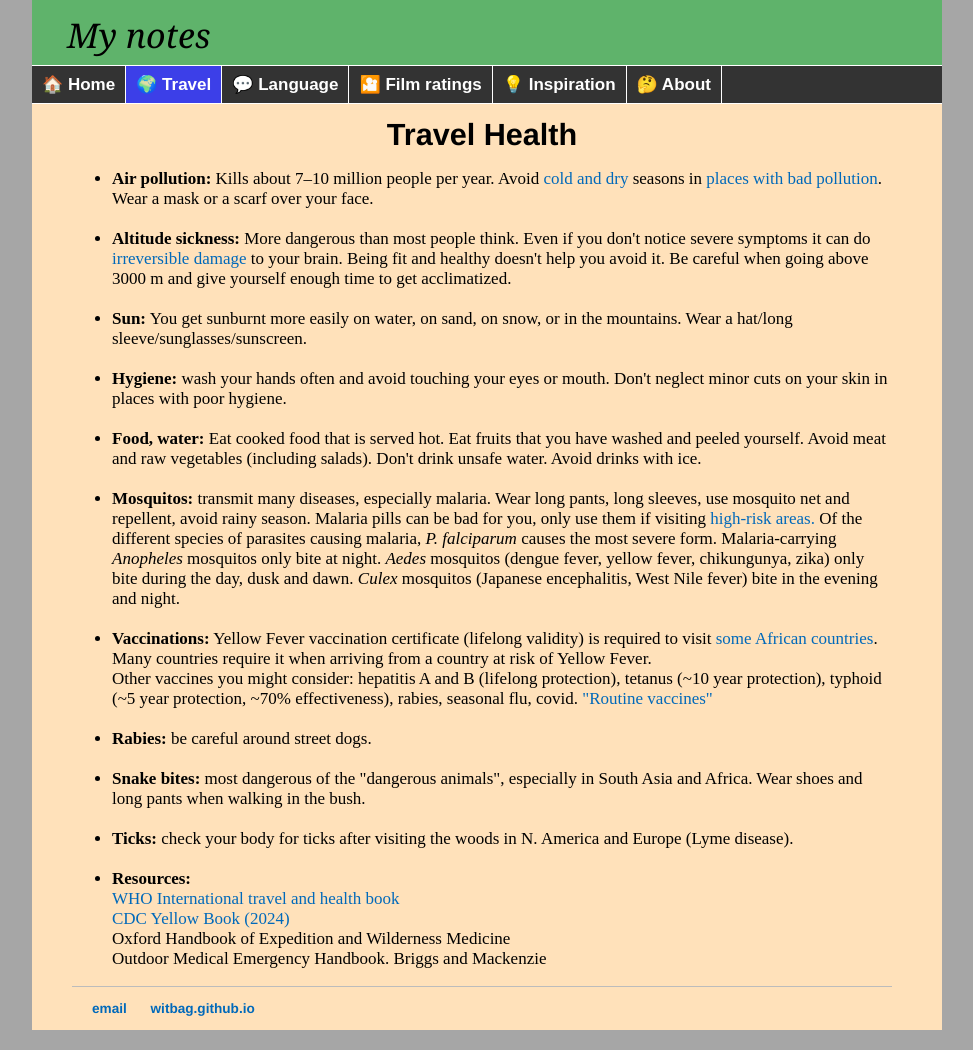
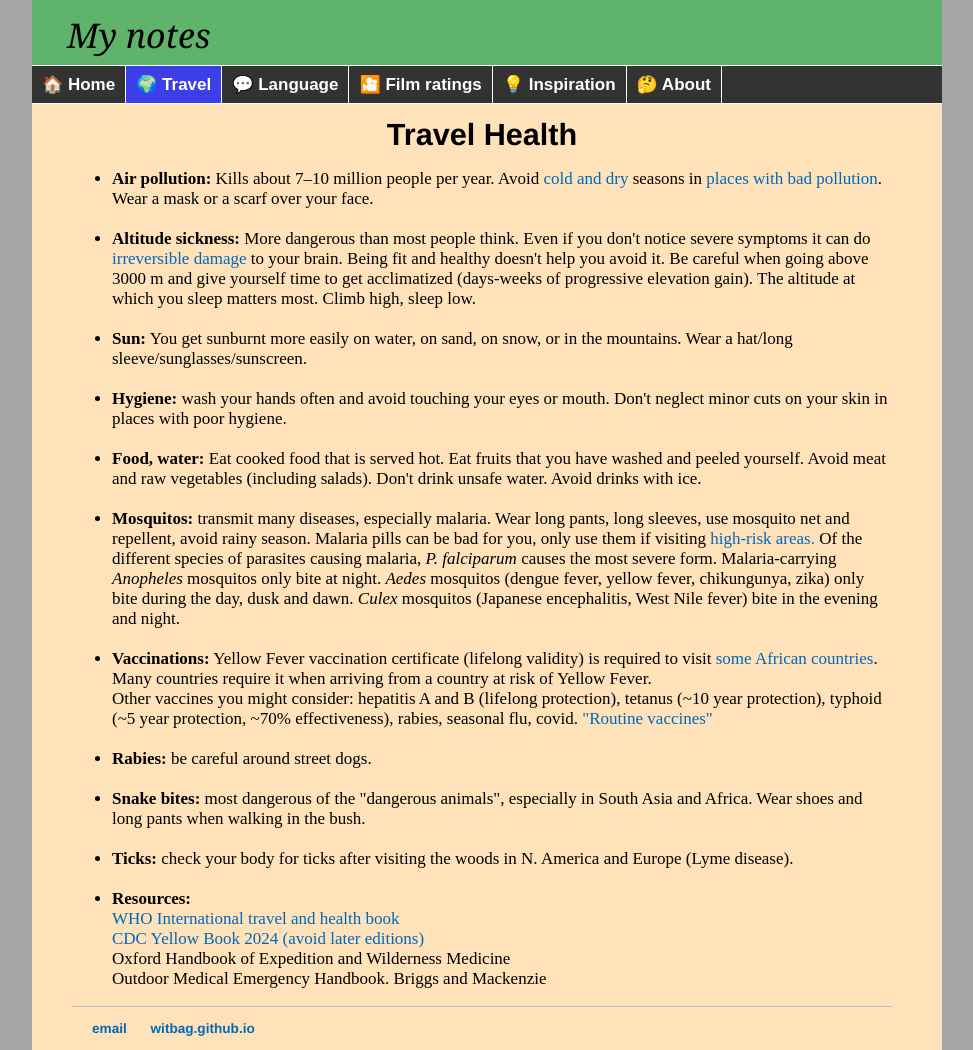
Before and after one commit to witbag/witbag.github.io, a Jekyll site: the page built from travel/health.html, in a window 1280 px wide. Shown: the whole page, without its empty margins (153-1126 px from the left). Built offline with Jekyll 4.4.1, drawn with Linux system fonts in a browser that asks for light colours.

Commit message:
Update health.html

```diff
--- a/travel/health.html
+++ b/travel/health.html
@@ -9,9 +9,9 @@ title: Travel advice
 <center><h2>Travel Health</h2></center>
 
 <ul>
-<li><b>Air pollution:</b> Kills about 7–10 million people per year. Avoid <a href="http://climatemaps.romgens.com/" target=_blank>cold and dry</a> seasons in <a href="https://ehp.niehs.nih.gov/cms/asset/b2e69e34-f2f6-4321-a4e8-6a4dd11462db/ehp.1408646.g003.jpg" target=_blank>places with bad pollution</a>. Wear a mask or a scarf over your face.<br>
+<li><b>Air pollution:</b> Kills about 7–10 million people per year. Avoid <a href="http://climatemaps.romgens.com/" target=_blank>cold and dry</a> seasons in <a href="https://pmc.ncbi.nlm.nih.gov/articles/PMC4314252/figure/f3/" target=_blank>places with bad pollution</a>. Wear a mask or a scarf over your face.<br>
 <br>
-<li><b>Altitude sickness:</b> More dangerous than most people think. Even if you don't notice severe symptoms it can do <a href="https://doi.org/10.1016/j.amjmed.2005.07.062" target=_blank>irreversible damage</a> to your brain. Being fit and healthy doesn't help you avoid it. Be careful when going above 3000 m and give yourself enough time to get acclimatized. <br>
+<li><b>Altitude sickness:</b> More dangerous than most people think. Even if you don't notice severe symptoms it can do <a href="https://doi.org/10.1016/j.amjmed.2005.07.062" target=_blank>irreversible damage</a> to your brain. Being fit and healthy doesn't help you avoid it. Be careful when going above 3000 m and give yourself time to get acclimatized (days-weeks of progressive elevation gain). The altitude at which you sleep matters most. Climb high, sleep low.<br>
 <br>
 <li><b>Sun:</b> You get sunburnt more easily on water, on sand, on snow, or in the mountains. Wear a hat/long sleeve/sunglasses/sunscreen.<br>
 <br>
@@ -32,7 +32,7 @@ Other vaccines you might consider: hepatitis A and B (lifelong protection), teta
 <br>
 <li><b>Resources:</b><br>
 <a href="https://www.who.int/publications/i/item/9789241580472" target=_blank>WHO International travel and health book</a><br>
-<a href="https://wwwnc.cdc.gov/travel/yellowbook/2024/table-of-contents" target=_blank>CDC Yellow Book (2024)</a><br>
+<a href="https://web.archive.org/web/20240731060459/https://wwwnc.cdc.gov/travel/yellowbook/2024/table-of-contents" target=_blank>CDC Yellow Book 2024 (avoid later editions)</a><br>
 Oxford Handbook of Expedition and Wilderness Medicine<br>
 Outdoor Medical Emergency Handbook. Briggs and Mackenzie
 </ul>
```
